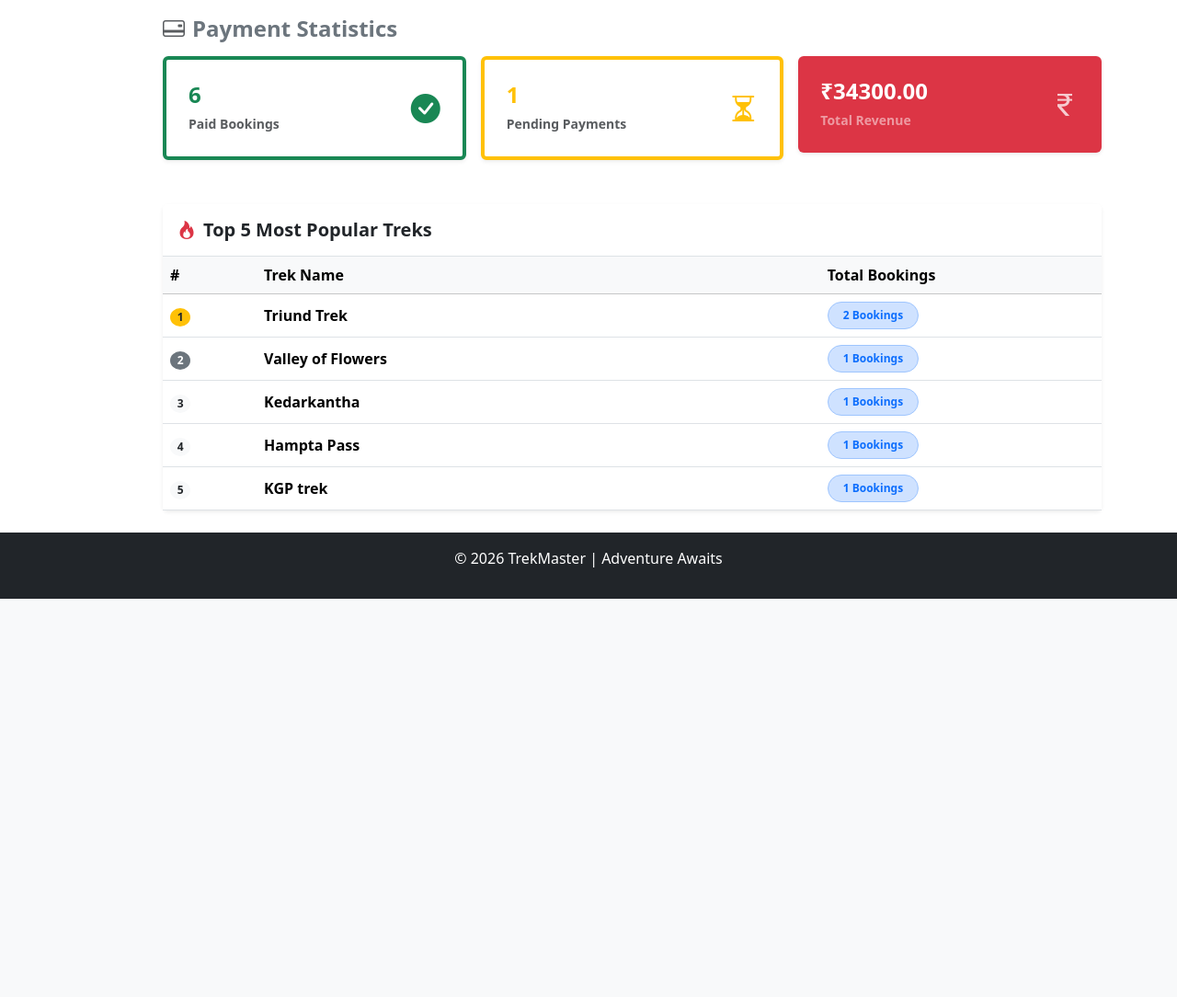
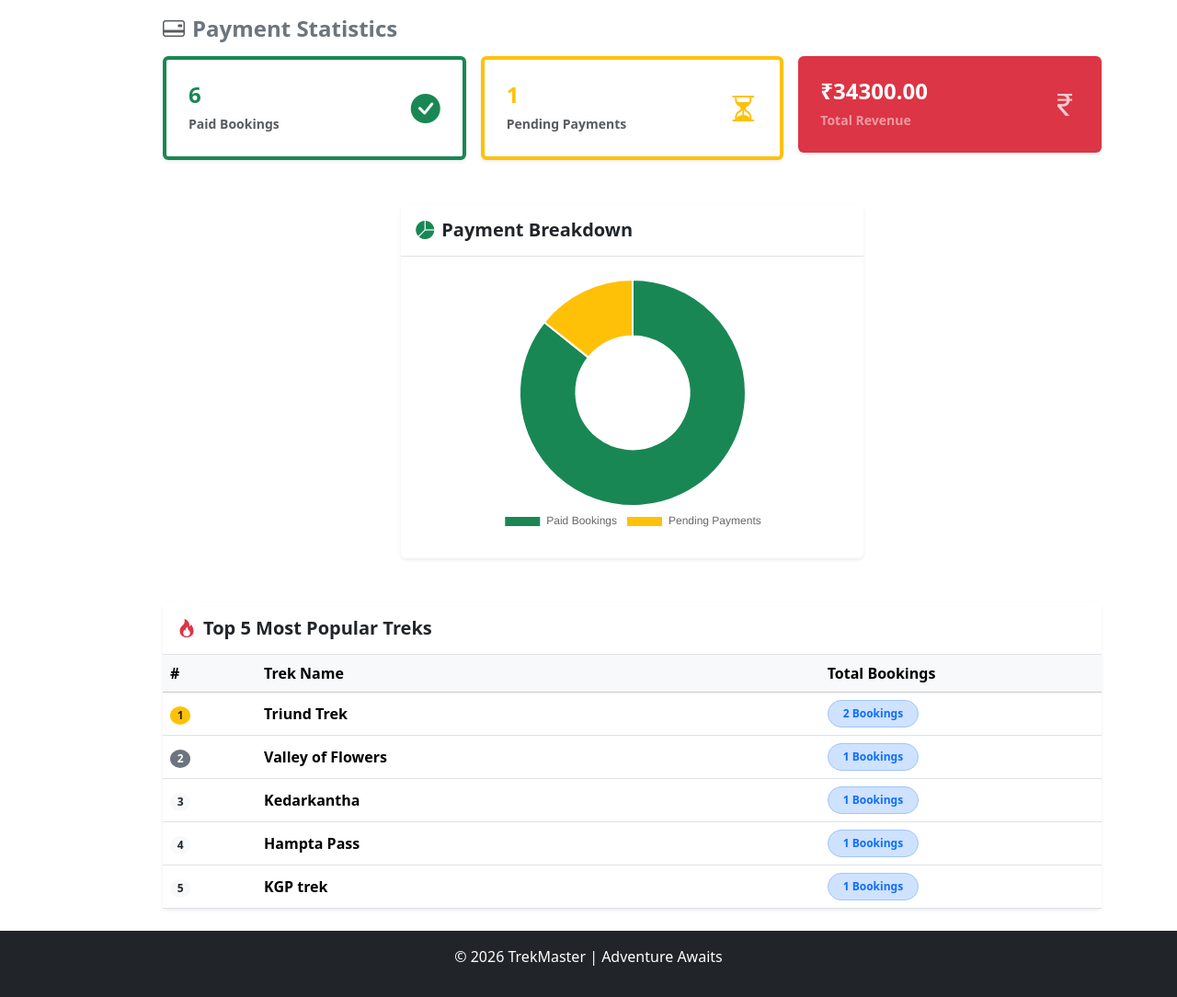
Before and after one commit to 23f2005522/trekking-management-application_23f2005522, a Flask app: page /admin/reports in a window 1280 px wide. Shown: the part 805-1889 px from the top of the page at 92% size. Before the commit the page ends 1456 px from the top, so only its background shows below. Run offline with Flask 3, Linux system fonts and the light colour scheme; a user stored in the database is signed in.

Commit message:
Milestone 6: Frontend and Backend Validation - Chart.js payment breakdown on admin reports
Co-authored-by: Cursor <cursoragent@cursor.com>

```diff
--- a/templates/admin/reports.html
+++ b/templates/admin/reports.html
@@ -191,11 +191,21 @@
           </div>
         </div>
 
-
-
-
-
-
+        <div class="row g-3 mb-5">
+          <div class="col-lg-6 mx-auto">
+            <div class="card status-card border-0 shadow-sm">
+              <div class="card-header bg-white border-bottom py-3">
+                <h5 class="mb-0 fw-bold d-flex align-items-center gap-2">
+                  <i class="bi bi-pie-chart-fill text-success"></i>
+                  Payment Breakdown
+                </h5>
+              </div>
+              <div class="card-body d-flex align-items-center justify-content-center p-4">
+                <canvas id="paymentChart" style="max-height: 280px; width: 100%;"></canvas>
+              </div>
+            </div>
+          </div>
+        </div>
 
         <!-- Popular Treks -->
         <div class="card status-card border-0 shadow-sm">
@@ -259,4 +269,30 @@
   </div>
 </div>
 
+<script src="https://cdn.jsdelivr.net/npm/chart.js@4.4.1/dist/chart.umd.min.js"></script>
+<script>
+  (function () {
+    var paymentStats = {{ payment_statistics | tojson }};
+
+    new Chart(document.getElementById("paymentChart"), {
+      type: "doughnut",
+      data: {
+        labels: ["Paid Bookings", "Pending Payments"],
+        datasets: [{
+          data: [paymentStats.paid, paymentStats.pending],
+          backgroundColor: ["#198754", "#ffc107"],
+          borderWidth: 2,
+        }],
+      },
+      options: {
+        responsive: true,
+        maintainAspectRatio: true,
+        plugins: {
+          legend: { position: "bottom" },
+        },
+      },
+    });
+  })();
+</script>
+
 {% endblock %}
```
